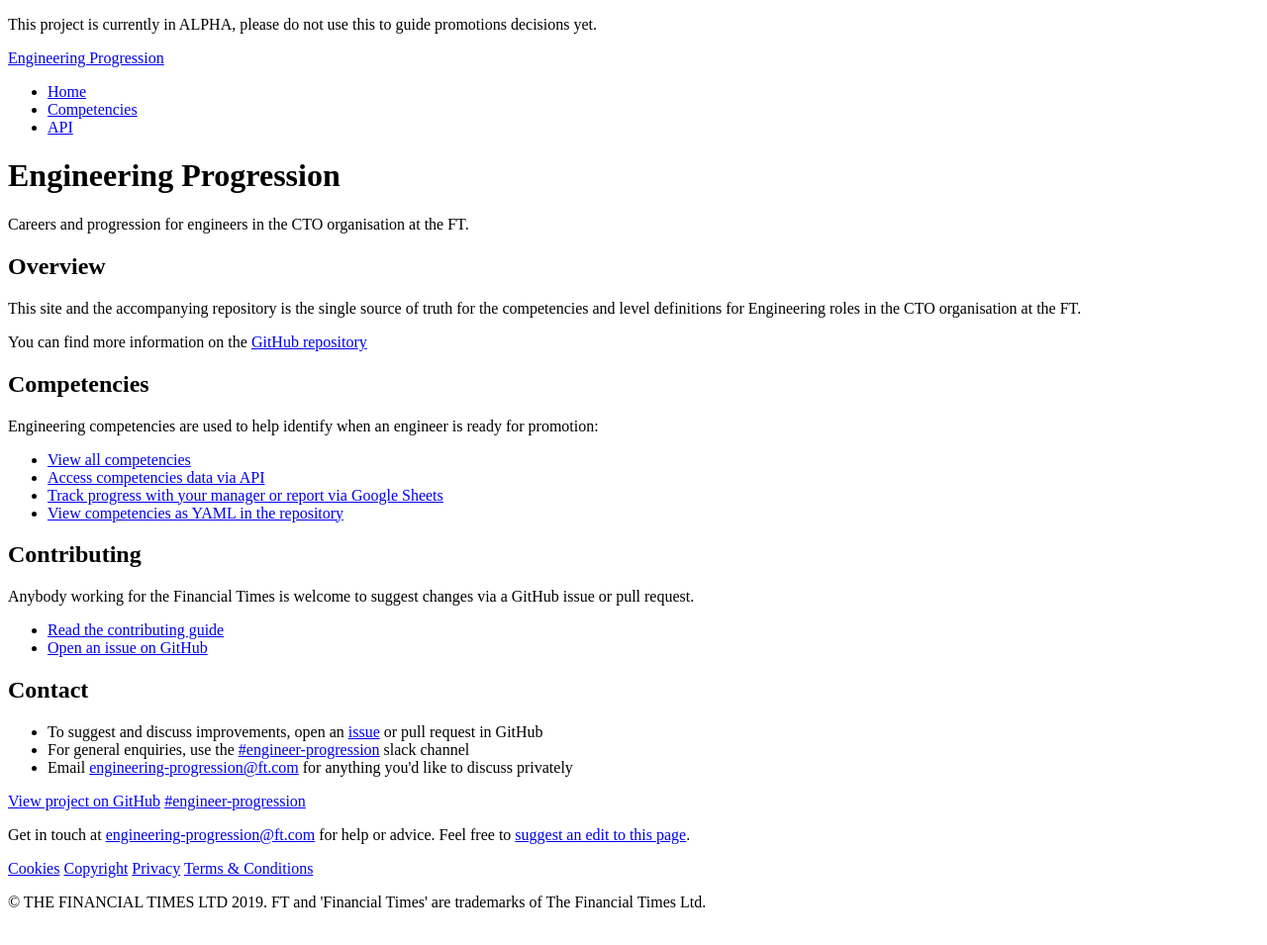
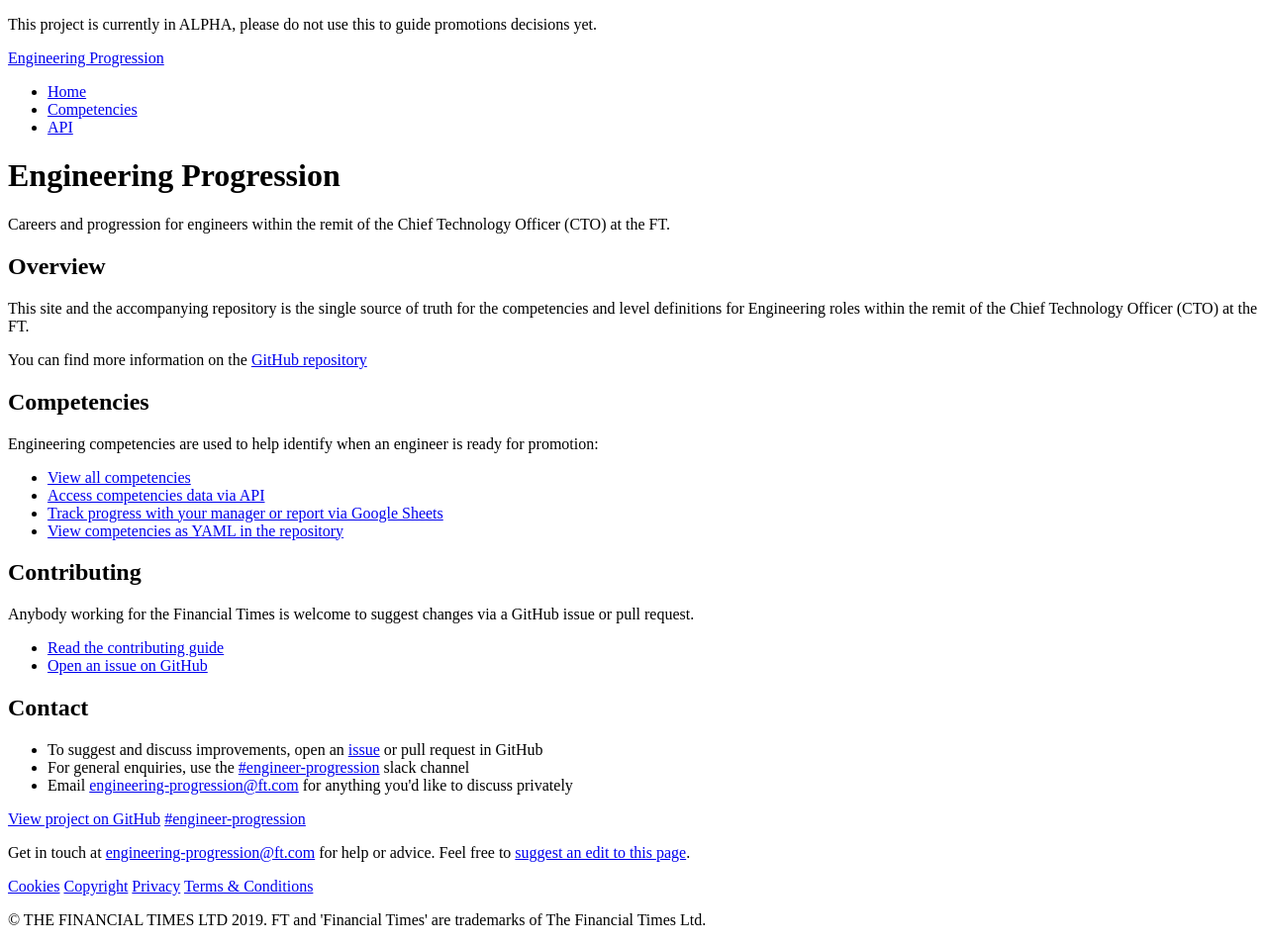
Before and after one commit to Financial-Times/engineering-progression, a Jekyll site: the page built from site/pages/home.html, in a window 1280 px wide. Shown: the whole page at 99% size. Built offline with Jekyll 4.4.1, drawn with Linux system fonts in a browser that asks for light colours; a style sheet for code colours, icons or effects is not loaded.

Commit message:
Update home.html
**Problem**
Not everyone knows what CTO stands for in this context, and even if they know it means "Chief Technology Officer", they wouldn't know the concept of a "CTO organisation" or what it is.

**Solution**
Rename "CTO organisation" to "within the remit of the Chief Technology Officer (CTO)"

**Do I like this solution?**
No.

```diff
--- a/site/pages/home.html
+++ b/site/pages/home.html
@@ -1,6 +1,6 @@
 ---
 title: Engineering Progression
-description: Careers and progression for engineers in the CTO organisation at the FT.
+description: Careers and progression for engineers within the remit of the Chief Technology Officer (CTO) at the FT.
 permalink: /
 layout: o-layout-landing
 ---
@@ -9,7 +9,7 @@
 
 	<h1>{{page.title}}</h1>
 	<p>
-		Careers and progression for engineers in the CTO organisation at the FT.
+		Careers and progression for engineers within the remit of the Chief Technology Officer (CTO) at the FT.
 	</p>
 
 </div>
@@ -21,9 +21,7 @@
 		<div class="o-layout-item">
 			<h2>Overview</h2>
 			<p>
-				This site and the accompanying repository is the single source of truth for the
-				competencies and level definitions for Engineering roles in the CTO organisation at
-				the FT.
+				This site and the accompanying repository is the single source of truth for the competencies and level definitions for Engineering roles within the remit of the Chief Technology Officer (CTO) at the FT.
 			</p>
 			<p>
 				You can find more information on the <a href="{{site.github.repository_url}}#readme" class="o-typography-link--external">GitHub repository</a>
```
